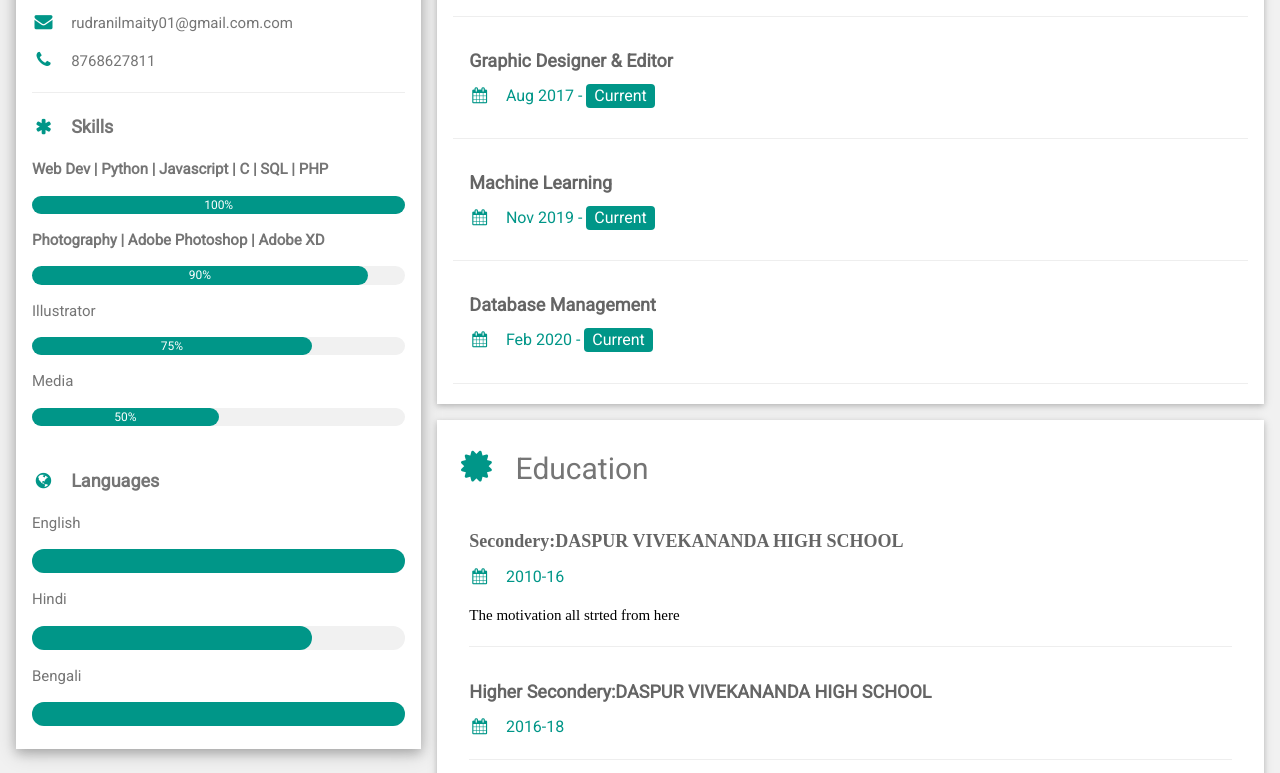
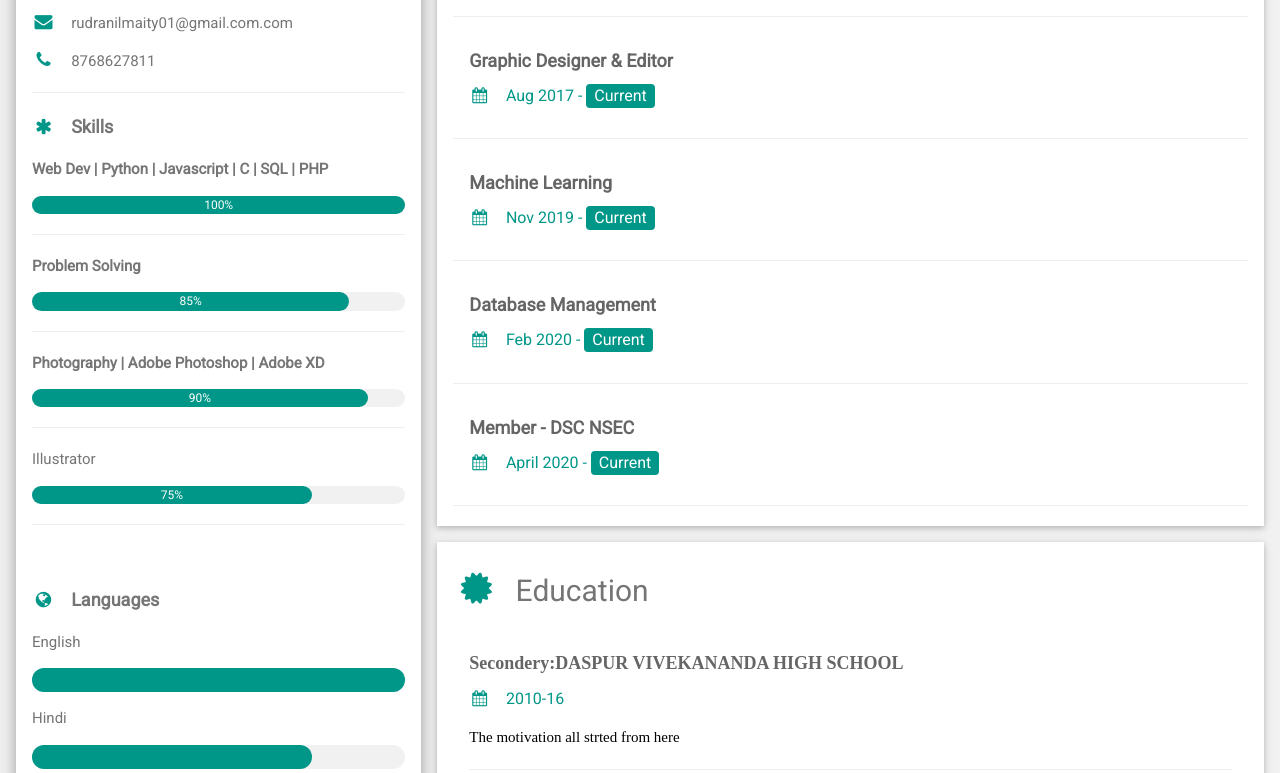
Before and after one commit to Pegasus-01/personal-portfolio-website, a plain HTML site: page index.html in a window 1280 px wide. Shown: the part 398-1171 px from the top of the page. Drawn offline with nearby package versions, Linux system fonts and the light colour scheme.

Commit message:
Update index.html

```diff
--- a/index.html
+++ b/index.html
@@ -41,22 +41,25 @@ html,body,h1,h2,h3,h4,h5,h6 {font-family: "Roboto", sans-serif}
           <div class="w3-light-grey w3-round-xlarge w3-small">
             <div class="w3-container w3-center w3-round-xlarge w3-teal" style="width:100%">100%</div>
           </div>
+          <hr>
+          <p><Strong>Problem Solving</STRONG></p>
+          <div class="w3-light-grey w3-round-xlarge w3-small">
+            <div class="w3-container w3-center w3-round-xlarge w3-teal" style="width:85%">85%</div>
+          </div>
+          <hr>
           <p><Strong>Photography | Adobe Photoshop | Adobe XD</Strong></p>
           <div class="w3-light-grey w3-round-xlarge w3-small">
             <div class="w3-container w3-center w3-round-xlarge w3-teal" style="width:90%">
               <div class="w3-center w3-text-white">90%</div>
             </div>
           </div>
+          <hr>
           <p>Illustrator</p>
           <div class="w3-light-grey w3-round-xlarge w3-small">
             <div class="w3-container w3-center w3-round-xlarge w3-teal" style="width:75%">75%</div>
           </div>
-          <p>Media</p>
-          <div class="w3-light-grey w3-round-xlarge w3-small">
-            <div class="w3-container w3-center w3-round-xlarge w3-teal" style="width:50%">50%</div>
-          </div>
+          <hr>
           <br>
-
           <p class="w3-large w3-text-theme"><b><i class="fa fa-globe fa-fw w3-margin-right w3-text-teal"></i>Languages</b></p>
           <p>English</p>
           <div class="w3-light-grey w3-round-xlarge">
@@ -113,6 +116,12 @@ html,body,h1,h2,h3,h4,h5,h6 {font-family: "Roboto", sans-serif}
 
         </div>
         <hr>
+        <div class="w3-container">
+          <h5 class="w3-opacity"><b>Member - DSC NSEC</b></h5>
+          <h6 class="w3-text-teal"><i class="fa fa-calendar fa-fw w3-margin-right"></i>April 2020 - <span class="w3-tag w3-teal w3-round">Current</span></h6>
+
+        </div>
+        <hr>
       </div>
 
       <div class="w3-container w3-card w3-white">
@@ -134,6 +143,7 @@ html,body,h1,h2,h3,h4,h5,h6 {font-family: "Roboto", sans-serif}
           <p>Bachelor Degree</p><br>
         </div>
       </div>
+      <hr>
 
     <!-- End Right Column -->
     </div>
```
